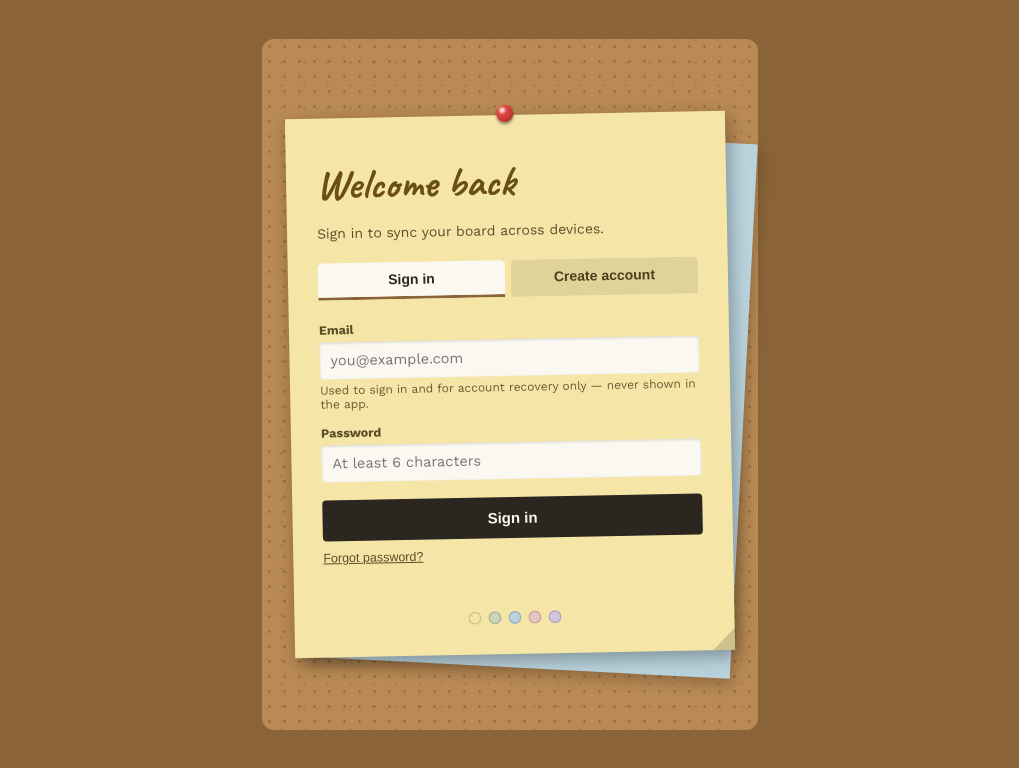
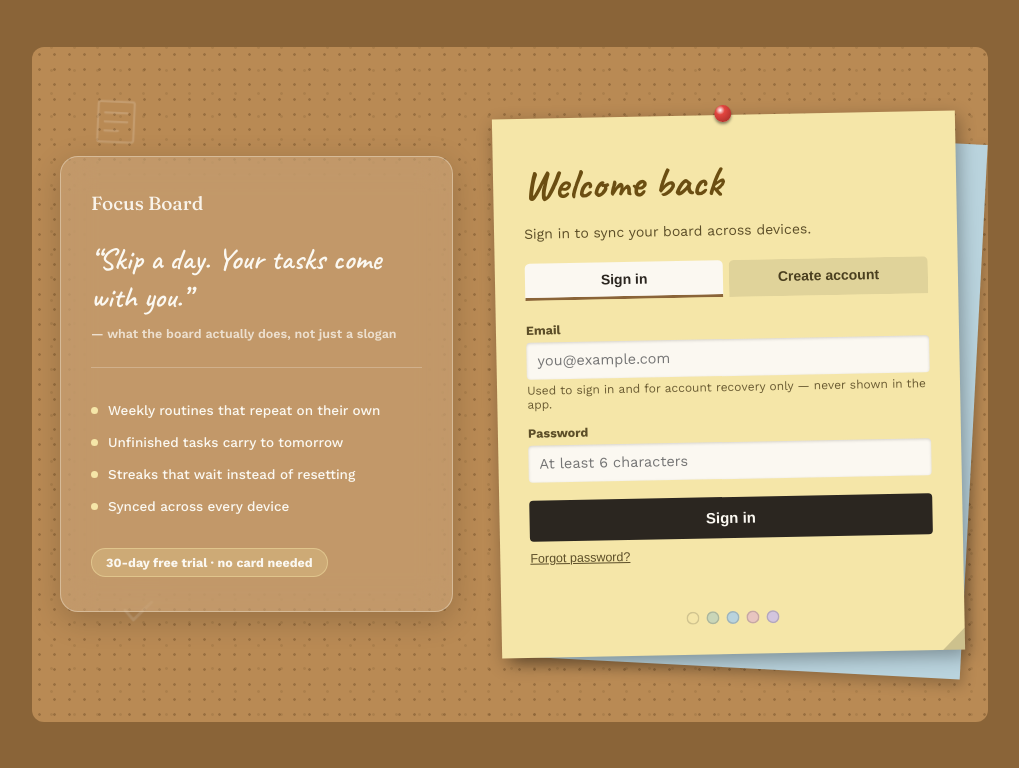
Before and after one commit to Anish-RS/Focus-Board, a plain HTML site: page login.html in a window 1280 px wide. Shown: the whole page, without its empty margins (130-1149 px from the left). Drawn offline with nearby package versions, Linux system fonts and the light colour scheme; no server answers.

Commit message:
Update login.html

```diff
--- a/login.html
+++ b/login.html
@@ -8,20 +8,116 @@
 <link rel="icon" href="favicon.png" type="image/png" />
 <link rel="preconnect" href="https://fonts.googleapis.com" />
 <link rel="preconnect" href="https://fonts.gstatic.com" crossorigin />
-<link href="https://fonts.googleapis.com/css2?family=Caveat:wght@500;600;700&family=Work+Sans:wght@400;500;600;700&display=swap" rel="stylesheet" />
+<link href="https://fonts.googleapis.com/css2?family=Caveat:wght@500;600;700&family=Fraunces:opsz,wght@9..144,500&family=Work+Sans:wght@400;500;600;700&display=swap" rel="stylesheet" />
 <link rel="stylesheet" href="styles.css" />
 <script src="https://cdn.jsdelivr.net/npm/@supabase/supabase-js@2"></script>
 <style>
-  body { display: flex; align-items: center; justify-content: center; min-height: calc(100vh - 32px); }
+  body {
+    display: flex; align-items: center; justify-content: center;
+    min-height: calc(100vh - 32px);
+    overflow-x: hidden;
+  }
+  .stb-root { position: relative; overflow: hidden; }
+
+  /* faint decorative doodles scattered on the cork so the empty space isn't dead --
+     pure inline SVG, no external images, kept low-contrast so they read as texture. */
+  .stb-doodle {
+    position: absolute;
+    opacity: 0.16;
+    color: #FBF8F1;
+    pointer-events: none;
+    animation: doodle-float 7s ease-in-out infinite;
+  }
+  .stb-doodle svg { width: 100%; height: 100%; display: block; }
+  .stb-doodle--1 { top: 8%; left: 6%; width: 54px; height: 54px; animation-delay: 0s; }
+  .stb-doodle--2 { bottom: 12%; left: 9%; width: 40px; height: 40px; animation-delay: 1.2s; }
+  .stb-doodle--3 { top: 14%; right: 7%; width: 46px; height: 46px; animation-delay: 0.6s; }
+  .stb-doodle--4 { bottom: 8%; right: 10%; width: 60px; height: 60px; animation-delay: 1.8s; }
+  @keyframes doodle-float {
+    0%, 100% { transform: translateY(0) rotate(0deg); }
+    50% { transform: translateY(-10px) rotate(4deg); }
+  }
+  @media (prefers-reduced-motion: reduce) {
+    .stb-doodle { animation: none; }
+  }
+  @media (max-width: 900px) {
+    .stb-doodle { display: none; }
+  }
+
   .stb-login-stage {
     position: relative;
+    z-index: 1;
     width: 100%;
-    max-width: 440px;
-    margin: 48px auto;
+    max-width: 900px;
+    margin: 40px auto;
+    display: grid;
+    grid-template-columns: 0.85fr 1fr;
+    gap: 44px;
+    align-items: center;
   }
-  /* a second note peeking out behind, so the login screen reads as "your board" and
-     not a generic auth form dropped on top of it */
-  .stb-login-stage::before {
+
+  /* ---------- glass brand panel (fills the empty cork space) ---------- */
+  .stb-glass {
+    background: rgba(251,248,241,0.14);
+    backdrop-filter: blur(16px);
+    -webkit-backdrop-filter: blur(16px);
+    border: 1px solid rgba(251,248,241,0.35);
+    border-radius: 18px;
+    box-shadow: 0 8px 30px rgba(0,0,0,0.18);
+    padding: 34px 30px;
+    color: #FBF8F1;
+  }
+  .stb-glass-word {
+    font-family: 'Fraunces', serif;
+    font-size: 19px;
+    font-weight: 600;
+    margin-bottom: 26px;
+    opacity: 0.95;
+  }
+  .stb-glass-quote {
+    font-family: 'Caveat', cursive;
+    font-size: 30px;
+    line-height: 1.25;
+    font-weight: 600;
+  }
+  .stb-glass-quote-attr {
+    font-size: 12.5px;
+    font-family: 'Work Sans', sans-serif;
+    font-weight: 600;
+    opacity: 0.75;
+    margin-top: 10px;
+  }
+  .stb-glass-divider {
+    height: 1px;
+    background: rgba(251,248,241,0.25);
+    margin: 26px 0;
+  }
+  .stb-glass-list { list-style: none; margin: 0; padding: 0; }
+  .stb-glass-list li {
+    display: flex; align-items: center; gap: 10px;
+    font-size: 13.5px; font-weight: 500;
+    padding: 8px 0;
+  }
+  .stb-glass-list .dot {
+    width: 7px; height: 7px; border-radius: 50%;
+    background: #F5E6A8; flex: 0 0 auto;
+  }
+  .stb-glass-trial {
+    margin-top: 26px;
+    display: inline-flex;
+    align-items: center;
+    gap: 7px;
+    background: rgba(245,230,168,0.22);
+    border: 1px solid rgba(245,230,168,0.45);
+    border-radius: 20px;
+    padding: 6px 14px;
+    font-size: 12.5px;
+    font-weight: 700;
+  }
+
+  /* ---------- the sticky-note login card ---------- */
+  .stb-login-note-wrap { position: relative; }
+  .stb-login-note-wrap::before {
     content: "";
     position: absolute;
     top: 18px; left: 28px; right: -14px; bottom: -14px;
@@ -77,6 +173,7 @@
     font-size: 14px;
     cursor: pointer;
     border-bottom: 3px solid transparent;
+    transition: background .2s ease;
   }
   .stb-login-tab.is-active { background: #FBF8F1; color: #2B2620; border-bottom: 3px solid #8a6438; }
   .stb-field { margin-bottom: 14px; }
@@ -90,6 +187,7 @@
     font-family: 'Work Sans', sans-serif;
     background: #FBF8F1;
     box-shadow: inset 0 1px 3px rgba(0,0,0,0.15);
+    transition: box-shadow .2s ease;
   }
   .stb-field input:focus { outline: 2px solid #8a6438; outline-offset: 1px; }
   .stb-field-hint { font-size: 12px; margin-top: 4px; color: #6b5c33; }
@@ -106,8 +204,9 @@
     font-weight: 700;
     cursor: pointer;
     margin-top: 4px;
+    transition: background .2s ease, transform .2s ease;
   }
-  .stb-login-submit:hover { background: #453d32; }
+  .stb-login-submit:hover { background: #453d32; transform: translateY(-1px); }
   .stb-login-msg { font-size: 13px; margin-top: 12px; min-height: 18px; color: #6B322A; font-weight: 600; }
   .stb-login-forgot {
     background: none; border: none; text-decoration: underline; font-size: 12.5px;
@@ -119,11 +218,45 @@
     width: 13px; height: 13px; border-radius: 50%; display: inline-block;
     box-shadow: inset 0 0 0 1.5px rgba(0,0,0,0.15);
   }
+
+  .stb-login-fade { opacity: 0; transform: translateY(14px); animation: stb-fade-in .6s ease forwards; }
+  .stb-login-fade.d1 { animation-delay: .1s; }
+  @keyframes stb-fade-in { to { opacity: 1; transform: translateY(0); } }
+  @media (prefers-reduced-motion: reduce) { .stb-login-fade { animation: none; opacity: 1; transform: none; } }
+
+  @media (max-width: 900px) {
+    .stb-login-stage { grid-template-columns: 1fr; max-width: 440px; }
+    .stb-glass { order: 2; text-align: center; }
+    .stb-glass-list { display: inline-block; text-align: left; }
+    .stb-login-note-wrap { order: 1; }
+  }
 </style>
 </head>
 <body>
 <div class="stb-root" style="max-width:none; min-height:auto; display:flex; align-items:center; justify-content:center;">
+
+  <span class="stb-doodle stb-doodle--1"><svg viewBox="0 0 48 48" fill="none"><rect x="8" y="6" width="32" height="36" rx="2" stroke="currentColor" stroke-width="2"/><path d="M14 16h20M14 24h20M14 32h12" stroke="currentColor" stroke-width="2" stroke-linecap="round"/></svg></span>
+  <span class="stb-doodle stb-doodle--2"><svg viewBox="0 0 40 40" fill="none"><path d="M7 20L16 29L33 10" stroke="currentColor" stroke-width="3" stroke-linecap="round" stroke-linejoin="round"/></svg></span>
+  <span class="stb-doodle stb-doodle--3"><svg viewBox="0 0 46 46" fill="none"><circle cx="23" cy="23" r="17" stroke="currentColor" stroke-width="2"/><path d="M23 14v9l6 4" stroke="currentColor" stroke-width="2" stroke-linecap="round"/></svg></span>
+  <span class="stb-doodle stb-doodle--4"><svg viewBox="0 0 60 60" fill="none"><path d="M12 46c4-16 6-28 18-34 10-5 20 1 20 10 0 8-8 12-16 9" stroke="currentColor" stroke-width="2" stroke-linecap="round"/><circle cx="12" cy="46" r="3" fill="currentColor"/></svg></span>
+
   <div class="stb-login-stage">
+
+    <div class="stb-glass stb-login-fade">
+      <div class="stb-glass-word">Focus Board</div>
+      <div class="stb-glass-quote">&ldquo;Skip a day. Your tasks come with you.&rdquo;</div>
+      <div class="stb-glass-quote-attr">— what the board actually does, not just a slogan</div>
+      <div class="stb-glass-divider"></div>
+      <ul class="stb-glass-list">
+        <li><span class="dot"></span>Weekly routines that repeat on their own</li>
+        <li><span class="dot"></span>Unfinished tasks carry to tomorrow</li>
+        <li><span class="dot"></span>Streaks that wait instead of resetting</li>
+        <li><span class="dot"></span>Synced across every device</li>
+      </ul>
+      <div class="stb-glass-trial">30-day free trial &middot; no card needed</div>
+    </div>
+
+    <div class="stb-login-note-wrap stb-login-fade d1">
       <div class="stb-login-wrap">
         <span class="stb-login-pin"></span>
         <h1 id="stb-login-heading">Welcome back</h1>
@@ -164,6 +297,8 @@
         </div>
         <span class="stb-login-fold"></span>
       </div>
+    </div>
+
   </div>
 </div>
 
```
Lines whose indentation alone changed are shown as unchanged.
